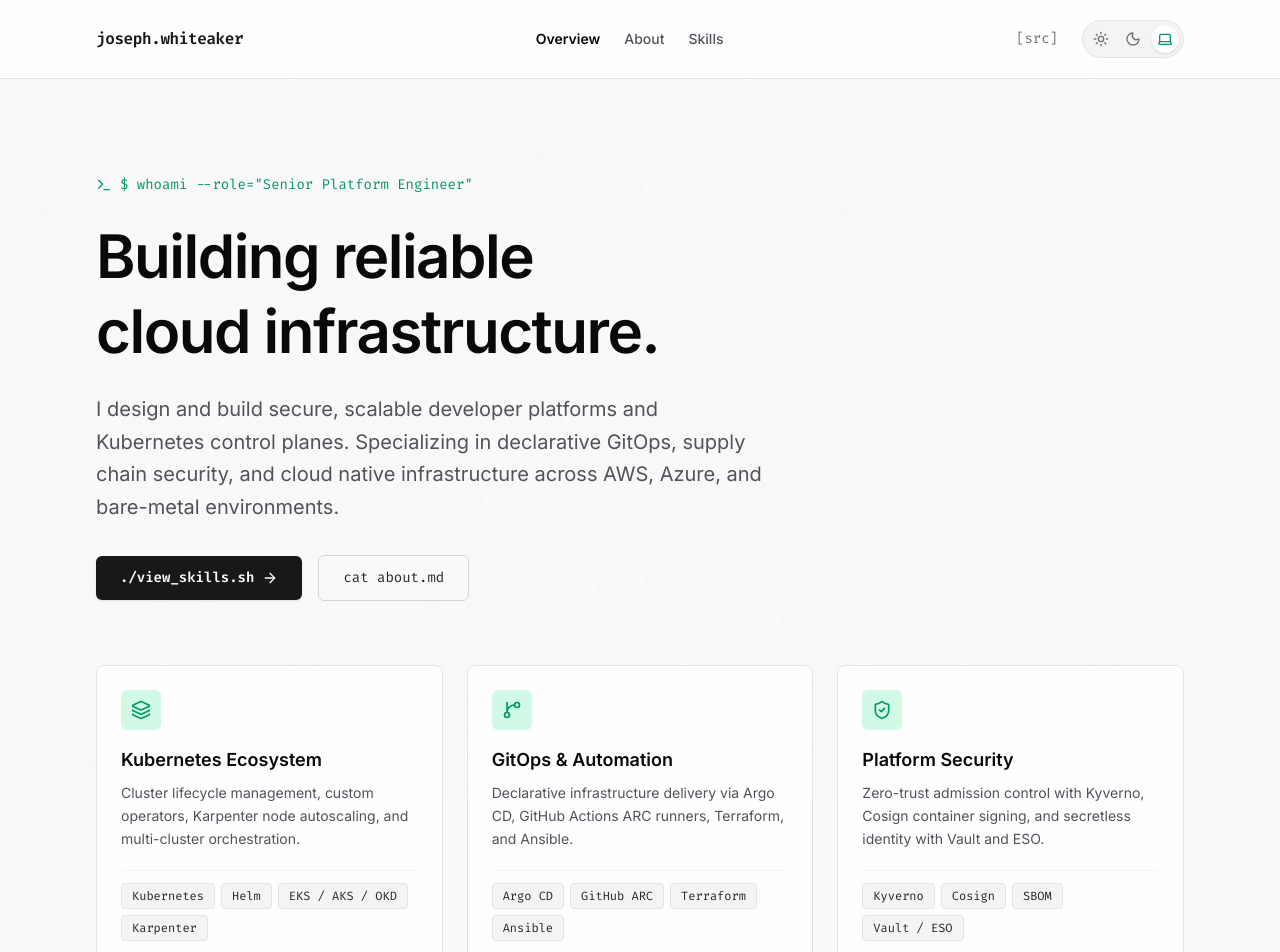
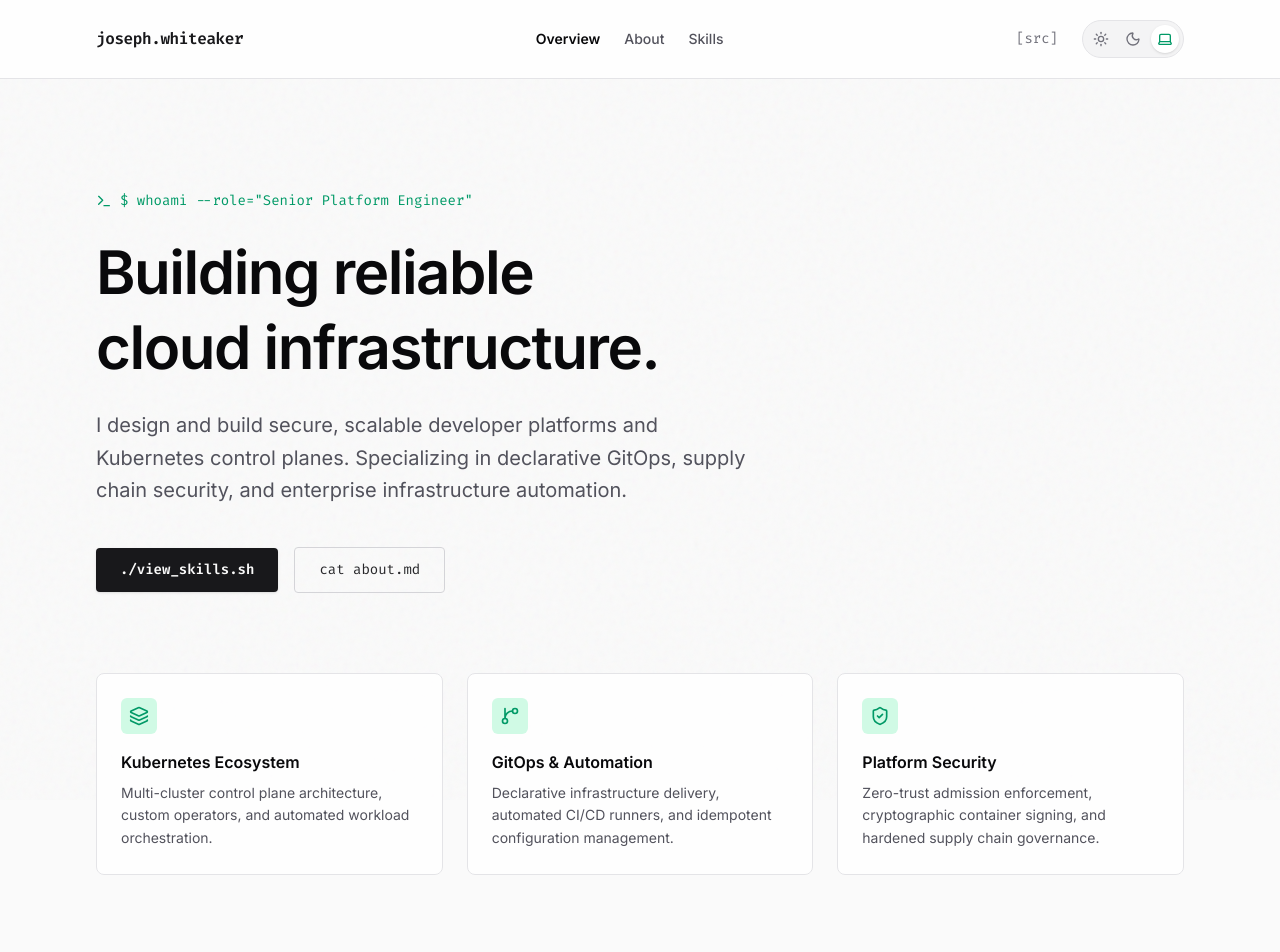
Before and after one commit to josephaw1022/PersonalWebsite, a Next.js app: page / in a window 1280 px wide. Shown: the top 952 px of the page. Built offline with nearby package versions, Linux system fonts and the light colour scheme.

Commit message:
refactor: streamline overview cards without duplicating skills/about content

```diff
--- a/src/app/page.tsx
+++ b/src/app/page.tsx
@@ -1,15 +1,9 @@
 import Link from "next/link";
-import {
-  Terminal,
-  Layers,
-  GitBranch,
-  ShieldCheck,
-  ArrowRight,
-} from "lucide-react";
+import { Terminal, Layers, GitBranch, ShieldCheck } from "lucide-react";
 
 export default function Home() {
   return (
-    <div className="max-w-6xl mx-auto px-4 sm:px-6 lg:px-8 pt-24 pb-20 flex flex-col min-h-[calc(100vh-8rem)] justify-between animate-fade-in">
+    <div className="max-w-6xl mx-auto px-4 sm:px-6 lg:px-8 pt-28 pb-16 flex flex-col min-h-[calc(100vh-8rem)] justify-between animate-fade-in">
       {/* Hero Section */}
       <div className="max-w-3xl">
         <div className="inline-flex items-center gap-2 mb-6 font-mono text-sm text-emerald-600 dark:text-emerald-400">
@@ -22,117 +16,67 @@ export default function Home() {
           cloud infrastructure.
         </h1>
 
-        <p className="text-xl text-zinc-600 dark:text-zinc-400 max-w-2xl leading-relaxed mb-8">
+        <p className="text-xl text-zinc-600 dark:text-zinc-400 max-w-2xl leading-relaxed mb-10">
           I design and build secure, scalable developer platforms and Kubernetes
           control planes. Specializing in declarative GitOps, supply chain
-          security, and cloud native infrastructure across AWS, Azure, and
-          bare-metal environments.
+          security, and enterprise infrastructure automation.
         </p>
 
         <div className="flex flex-col sm:flex-row items-stretch sm:items-center gap-4 font-mono text-sm">
           <Link
             href="/skills"
-            className="px-6 py-3 bg-zinc-900 text-zinc-50 hover:bg-zinc-800 dark:bg-zinc-100 dark:text-zinc-900 dark:hover:bg-zinc-200 font-semibold transition-colors flex items-center justify-center gap-2 rounded-md shadow-sm group"
+            className="px-6 py-3 bg-zinc-900 text-zinc-50 hover:bg-zinc-800 dark:bg-zinc-100 dark:text-zinc-900 dark:hover:bg-zinc-200 font-semibold transition-colors flex items-center justify-center rounded-sm shadow-sm"
           >
-            <span>./view_skills.sh</span>
-            <ArrowRight className="w-4 h-4 group-hover:translate-x-0.5 transition-transform" />
+            ./view_skills.sh
           </Link>
           <Link
             href="/about"
-            className="px-6 py-3 border border-zinc-300 dark:border-zinc-700 text-zinc-800 dark:text-zinc-200 hover:bg-zinc-100 dark:hover:bg-zinc-800 transition-colors flex items-center justify-center gap-2 rounded-md"
+            className="px-6 py-3 border border-zinc-300 dark:border-zinc-700 text-zinc-800 dark:text-zinc-200 hover:bg-zinc-100 dark:hover:bg-zinc-800 transition-colors flex items-center justify-center rounded-sm"
           >
-            <span>cat about.md</span>
+            cat about.md
           </Link>
         </div>
       </div>
 
-      {/* Core Architectural Pillars */}
-      <div className="pt-16 grid grid-cols-1 md:grid-cols-3 gap-6">
-        <div className="card-minimal rounded-lg p-6 flex flex-col justify-between group">
-          <div>
-            <div className="w-10 h-10 rounded-md bg-emerald-100 dark:bg-emerald-950/60 text-emerald-600 dark:text-emerald-400 flex items-center justify-center mb-4 transition-colors">
+      {/* Core Focus Overview */}
+      <div className="pt-20 grid sm:grid-cols-3 gap-6">
+        <div className="card-minimal rounded-lg p-6 flex flex-col justify-start">
+          <div className="w-9 h-9 rounded-md bg-emerald-100 dark:bg-emerald-950/60 text-emerald-600 dark:text-emerald-400 flex items-center justify-center mb-4">
             <Layers className="w-5 h-5" />
           </div>
-            <h2 className="text-lg font-semibold text-foreground group-hover:text-emerald-600 dark:group-hover:text-emerald-400 transition-colors mb-2">
+          <h2 className="text-base font-semibold text-foreground mb-2">
             Kubernetes Ecosystem
           </h2>
-            <p className="text-sm text-zinc-600 dark:text-zinc-400 leading-relaxed mb-5">
-              Cluster lifecycle management, custom operators, Karpenter node
-              autoscaling, and multi-cluster orchestration.
+          <p className="text-sm text-zinc-600 dark:text-zinc-400 leading-relaxed">
+            Multi-cluster control plane architecture, custom operators, and
+            automated workload orchestration.
           </p>
         </div>
-          <div className="flex flex-wrap gap-1.5 pt-3 border-t border-zinc-100 dark:border-zinc-800/80 font-mono text-xs">
-            <span className="px-2.5 py-1 rounded bg-zinc-100 dark:bg-zinc-800/80 text-zinc-800 dark:text-zinc-200 border border-zinc-200 dark:border-zinc-700/60">
-              Kubernetes
-            </span>
-            <span className="px-2.5 py-1 rounded bg-zinc-100 dark:bg-zinc-800/80 text-zinc-800 dark:text-zinc-200 border border-zinc-200 dark:border-zinc-700/60">
-              Helm
-            </span>
-            <span className="px-2.5 py-1 rounded bg-zinc-100 dark:bg-zinc-800/80 text-zinc-800 dark:text-zinc-200 border border-zinc-200 dark:border-zinc-700/60">
-              EKS / AKS / OKD
-            </span>
-            <span className="px-2.5 py-1 rounded bg-zinc-100 dark:bg-zinc-800/80 text-zinc-800 dark:text-zinc-200 border border-zinc-200 dark:border-zinc-700/60">
-              Karpenter
-            </span>
+
+        <div className="card-minimal rounded-lg p-6 flex flex-col justify-start">
+          <div className="w-9 h-9 rounded-md bg-emerald-100 dark:bg-emerald-950/60 text-emerald-600 dark:text-emerald-400 flex items-center justify-center mb-4">
+            <GitBranch className="w-5 h-5" />
           </div>
+          <h2 className="text-base font-semibold text-foreground mb-2">
+            GitOps &amp; Automation
+          </h2>
+          <p className="text-sm text-zinc-600 dark:text-zinc-400 leading-relaxed">
+            Declarative infrastructure delivery, automated CI/CD runners, and
+            idempotent configuration management.
+          </p>
         </div>
 
-        <div className="card-minimal rounded-lg p-6 flex flex-col justify-between group">
-          <div>
-            <div className="w-10 h-10 rounded-md bg-emerald-100 dark:bg-emerald-950/60 text-emerald-600 dark:text-emerald-400 flex items-center justify-center mb-4 transition-colors">
-              <GitBranch className="w-5 h-5" />
-            </div>
-            <h2 className="text-lg font-semibold text-foreground group-hover:text-emerald-600 dark:group-hover:text-emerald-400 transition-colors mb-2">
-              GitOps &amp; Automation
-            </h2>
-            <p className="text-sm text-zinc-600 dark:text-zinc-400 leading-relaxed mb-5">
-              Declarative infrastructure delivery via Argo CD, GitHub Actions
-              ARC runners, Terraform, and Ansible.
-            </p>
-          </div>
-          <div className="flex flex-wrap gap-1.5 pt-3 border-t border-zinc-100 dark:border-zinc-800/80 font-mono text-xs">
-            <span className="px-2.5 py-1 rounded bg-zinc-100 dark:bg-zinc-800/80 text-zinc-800 dark:text-zinc-200 border border-zinc-200 dark:border-zinc-700/60">
-              Argo CD
-            </span>
-            <span className="px-2.5 py-1 rounded bg-zinc-100 dark:bg-zinc-800/80 text-zinc-800 dark:text-zinc-200 border border-zinc-200 dark:border-zinc-700/60">
-              GitHub ARC
-            </span>
-            <span className="px-2.5 py-1 rounded bg-zinc-100 dark:bg-zinc-800/80 text-zinc-800 dark:text-zinc-200 border border-zinc-200 dark:border-zinc-700/60">
-              Terraform
-            </span>
-            <span className="px-2.5 py-1 rounded bg-zinc-100 dark:bg-zinc-800/80 text-zinc-800 dark:text-zinc-200 border border-zinc-200 dark:border-zinc-700/60">
-              Ansible
-            </span>
-          </div>
-        </div>
-
-        <div className="card-minimal rounded-lg p-6 flex flex-col justify-between group">
-          <div>
-            <div className="w-10 h-10 rounded-md bg-emerald-100 dark:bg-emerald-950/60 text-emerald-600 dark:text-emerald-400 flex items-center justify-center mb-4 transition-colors">
+        <div className="card-minimal rounded-lg p-6 flex flex-col justify-start">
+          <div className="w-9 h-9 rounded-md bg-emerald-100 dark:bg-emerald-950/60 text-emerald-600 dark:text-emerald-400 flex items-center justify-center mb-4">
             <ShieldCheck className="w-5 h-5" />
           </div>
-            <h2 className="text-lg font-semibold text-foreground group-hover:text-emerald-600 dark:group-hover:text-emerald-400 transition-colors mb-2">
+          <h2 className="text-base font-semibold text-foreground mb-2">
             Platform Security
           </h2>
-            <p className="text-sm text-zinc-600 dark:text-zinc-400 leading-relaxed mb-5">
-              Zero-trust admission control with Kyverno, Cosign container
-              signing, and secretless identity with Vault and ESO.
+          <p className="text-sm text-zinc-600 dark:text-zinc-400 leading-relaxed">
+            Zero-trust admission enforcement, cryptographic container signing,
+            and hardened supply chain governance.
           </p>
-          </div>
-          <div className="flex flex-wrap gap-1.5 pt-3 border-t border-zinc-100 dark:border-zinc-800/80 font-mono text-xs">
-            <span className="px-2.5 py-1 rounded bg-zinc-100 dark:bg-zinc-800/80 text-zinc-800 dark:text-zinc-200 border border-zinc-200 dark:border-zinc-700/60">
-              Kyverno
-            </span>
-            <span className="px-2.5 py-1 rounded bg-zinc-100 dark:bg-zinc-800/80 text-zinc-800 dark:text-zinc-200 border border-zinc-200 dark:border-zinc-700/60">
-              Cosign
-            </span>
-            <span className="px-2.5 py-1 rounded bg-zinc-100 dark:bg-zinc-800/80 text-zinc-800 dark:text-zinc-200 border border-zinc-200 dark:border-zinc-700/60">
-              SBOM
-            </span>
-            <span className="px-2.5 py-1 rounded bg-zinc-100 dark:bg-zinc-800/80 text-zinc-800 dark:text-zinc-200 border border-zinc-200 dark:border-zinc-700/60">
-              Vault / ESO
-            </span>
-          </div>
         </div>
       </div>
     </div>
```
Also changed, not shown: 1 other file (tests, documents, lock files or other folders). Lines whose indentation alone changed are shown as unchanged.
